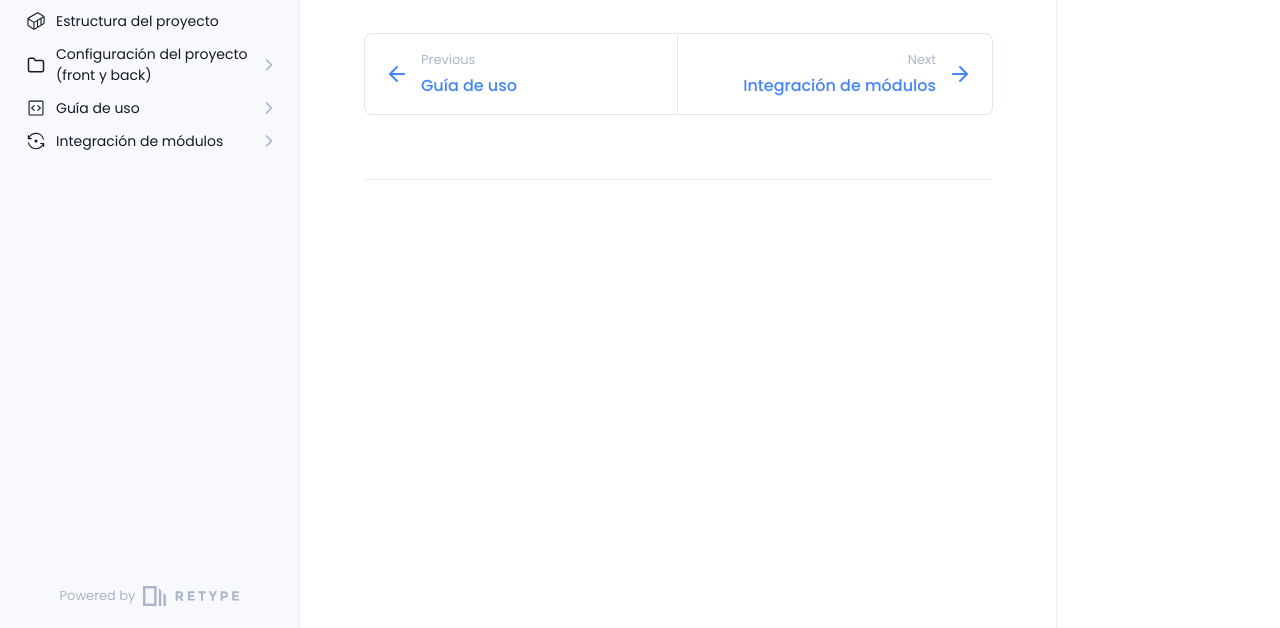
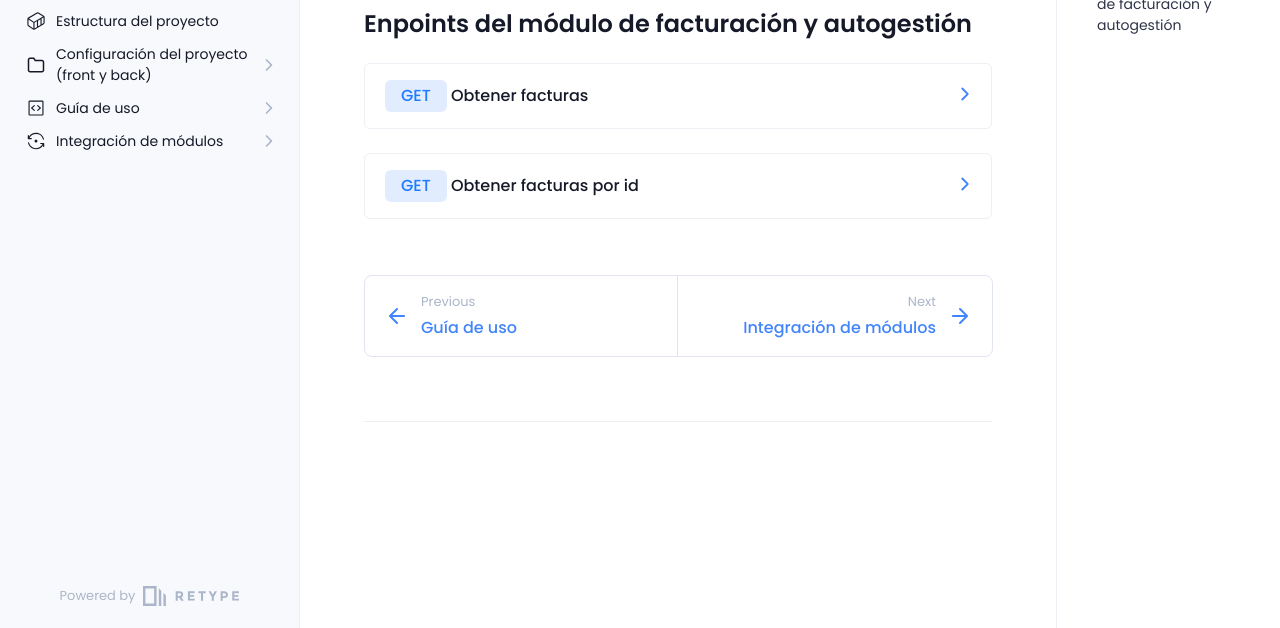
Before and after one commit to LaggerP/facturacion-documentation, a plain HTML site: page guiauso/backend-endpoints/index.html in a window 1280 px wide. Shown: the part 172-800 px from the top of the page. Drawn offline with Linux system fonts and the light colour scheme.

Commit message:
Refreshes Retype-generated documentation.
Process triggered by LaggerP.

```diff
--- a/guiauso/backend-endpoints/index.html
+++ b/guiauso/backend-endpoints/index.html
@@ -9,24 +9,28 @@
     <!-- Primary Meta Tags -->
     <title>Endpoints</title>
     <meta name="title" content="Endpoints">
+    <meta name="description" content="Facturación y Autogestión (F&A)" />
 
     <!-- Open Graph / Facebook -->
     <meta property="og:type" content="website">
     <meta property="og:url" content="https://laggerp.me/facturacion-documentation/guiauso/backend-endpoints/">
     <meta property="og:title" content="Endpoints">
+    <meta property="og:description" content="Facturación y Autogestión (F&A)">
 
     <!-- Twitter -->
     <meta property="twitter:card" content="summary_large_image">
     <meta property="twitter:url" content="https://laggerp.me/facturacion-documentation/guiauso/backend-endpoints/">
     <meta property="twitter:title" content="Endpoints">
+    <meta property="twitter:description" content="Facturación y Autogestión (F&A)">
 
     <script>(function () { var el = document.documentElement, m = localStorage.getItem("/facturacion-documentation/doc_theme"), wm = window.matchMedia; if (m === "dark" || (!m && wm && wm("(prefers-color-scheme: dark)").matches)) { el.classList.add("dark") } else { el.classList.remove("dark") } })();</script>
 
     <link href="/facturacion-documentation/favicon.ico" rel="icon" />
-    <link href="/facturacion-documentation/resources/css/retype.css?v=1.9.685388258001" rel="stylesheet" data-turbo-track="reload" />
+    <link href="/facturacion-documentation/resources/css/retype.css?v=1.9.685837083583" rel="stylesheet" data-turbo-track="reload" />
 
-    <script type="text/javascript" src="/facturacion-documentation/resources/js/config.js?v=1.9.685388258001" defer data-turbo-track="reload"></script>
+    <script type="text/javascript" src="/facturacion-documentation/resources/js/config.js?v=1.9.685837083583" defer data-turbo-track="reload"></script>
     <script type="text/javascript" src="/facturacion-documentation/resources/js/retype.js?v=1.9" defer data-turbo-track="reload"></script>
+    <script id="mermaid-js" type="text/javascript" src="/facturacion-documentation/resources/js/mermaid.js?v=1.9" defer></script>
 </head>
     <body>
         <div id="docs-app" class="relative text-base antialiased text-gray-700 bg-white font-body dark:bg-dark-850 dark:text-dark-300">
@@ -43,7 +47,7 @@
             <div class="flex items-center px-2 md:px-6">
                 <a id="docs-site-logo" href="/facturacion-documentation/" class="flex items-center leading-snug text-xl">
                     <span class="dark:text-white font-semibold line-clamp-1 md:line-clamp-2">Facturación y Autogestión</span>
-                </a><span class="hidden px-2 py-1 ml-4 text-sm font-semibold leading-none text-root-logo-label-text bg-root-logo-label-bg rounded-sm md:inline-block">v1.0.0</span>
+                </a><span class="hidden px-2 py-1 ml-4 text-sm font-semibold leading-none text-root-logo-label-text bg-root-logo-label-bg rounded-sm md:inline-block">v1.0.1</span>
             </div>
 
             <span class="hidden h-8 border-r md:inline-block dark:border-dark-650"></span>
@@ -165,6 +169,74 @@
         <span>Endpoints</span>
     </h1>
 </doc-anchor-target>
+<doc-anchor-target id="enpoints-del-módulo-de-facturación-y-autogestión">
+    <h3>
+        <doc-anchor-trigger class="header-anchor-trigger" to="#enpoints-del-módulo-de-facturación-y-autogestión">#</doc-anchor-trigger>
+        <span>Enpoints del módulo de facturación y autogestión</span>
+    </h3>
+</doc-anchor-target>
+<doc-panel id="badge-size-xl-variant-primary-text-get-obtener-facturas" collapsed>
+    <template #title><span class="no-link inline-flex items-center justify-center font-medium leading-none whitespace-nowrap text-blue-600 bg-blue-100 h-8 px-4 text-base rounded-md">
+    <span>GET</span>
+</span>  Obtener facturas</template>
+<div class="mb-6 overflow-hidden border rounded-md docs-columns dark:border-dark-650" style="grid-template-columns: repeat(2, minmax(0, 1fr));">
+    <div class="flex items-center px-5 py-3 font-medium leading-snug text-gray-900 border-b border-gray-200 dark:border-dark-650 dark:text-white border-r">
+        <span>Módulo implicado</span>
+    </div>
+    <div class="flex items-center px-5 py-3 font-medium leading-snug text-gray-900 border-b border-gray-200 dark:border-dark-650 dark:text-white">
+        <span>Descripción</span>
+    </div>
+    <div class="px-5 py-3 docs-columns-content border-r border-gray-200 dark:border-dark-650">
+<p>Facturación y Autogestión (F&amp;A)</p>
+    </div>
+    <div class="px-5 py-3 docs-columns-content">
+<p>Se buscan todas las facturas pertenecientes a un usuario.</p>
+    </div>
+</div>
+<p><span class="no-link inline-flex items-center justify-center font-medium leading-none whitespace-nowrap text-blue-600 bg-blue-100 h-8 px-4 text-base rounded-md">
+    <span>GET</span>
+</span> <span class="no-link inline-flex items-center justify-center font-medium leading-none whitespace-nowrap text-white bg-gray-700 dark:bg-dark-450 h-8 px-3 text-sm rounded-full">
+    <span>/bills/</span>
+</span></p>
+<div class="overflow-hidden mb-6 py-4 dark:px-5 dark:bg-white rounded-md"><pre class="mermaid w-full">sequenceDiagram
+    F&amp;A-&gt;&gt;BD: GET all bills
+    alt Correct GET
+        BD-&gt;&gt;F&amp;A: {code: 200, data: {...}}
+    else Bad GET
+         BD-&gt;&gt;F&amp;A: {code: 500, data: &quot;ERROR-001&quot;, message: &quot;Error&quot;}
+    end</pre></div>
+</doc-panel>
+<doc-panel id="badge-size-xl-variant-primary-text-get-obtener-facturas-por-id" collapsed>
+    <template #title><span class="no-link inline-flex items-center justify-center font-medium leading-none whitespace-nowrap text-blue-600 bg-blue-100 h-8 px-4 text-base rounded-md">
+    <span>GET</span>
+</span>  Obtener facturas por id</template>
+<div class="mb-6 overflow-hidden border rounded-md docs-columns dark:border-dark-650" style="grid-template-columns: repeat(2, minmax(0, 1fr));">
+    <div class="flex items-center px-5 py-3 font-medium leading-snug text-gray-900 border-b border-gray-200 dark:border-dark-650 dark:text-white border-r">
+        <span>Módulo implicado</span>
+    </div>
+    <div class="flex items-center px-5 py-3 font-medium leading-snug text-gray-900 border-b border-gray-200 dark:border-dark-650 dark:text-white">
+        <span>Descripción</span>
+    </div>
+    <div class="px-5 py-3 docs-columns-content border-r border-gray-200 dark:border-dark-650">
+<p>Facturación y Autogestión (F&amp;A)</p>
+    </div>
+    <div class="px-5 py-3 docs-columns-content">
+<p>Se buscan todas las facturas pertenecientes a un usuario por <strong>:billId</strong></p>
+    </div>
+</div>
+<p><span class="no-link inline-flex items-center justify-center font-medium leading-none whitespace-nowrap text-blue-600 bg-blue-100 h-8 px-4 text-base rounded-md">
+    <span>GET</span>
+</span> <span class="no-link inline-flex items-center justify-center font-medium leading-none whitespace-nowrap text-white bg-gray-700 dark:bg-dark-450 h-8 px-3 text-sm rounded-full">
+    <span>/bills/:billId</span>
+</span></p>
+<div class="overflow-hidden mb-6 py-4 dark:px-5 dark:bg-white rounded-md"><pre class="mermaid w-full">sequenceDiagram
+    F&amp;A-&gt;&gt;BD: GET by :billId
+    alt Correct GET
+        BD-&gt;&gt;F&amp;A: {code: 200, data: {...}}
+    else Bad GET
+         BD-&gt;&gt;F&amp;A: {code: 500, data: &quot;ERROR-001&quot;, message: &quot;Error&quot;}
+    end</pre></div>
+</doc-panel>
 
 
 
@@ -236,6 +308,6 @@
 
         <div id="docs-overlay-target"></div>
 
-        <script>window.__DOCS__ = { "title": "Endpoints", icon: "file", hasPrism: false, hasMermaid: false }</script>
+        <script>window.__DOCS__ = { "title": "Endpoints", icon: "file", hasPrism: false, hasMermaid: true }</script>
     </body>
 </html>
--- a/resources/js/search.json
+++ b/resources/js/search.json
@@ -1 +1 @@
-[[{"l":"Facturación y Autogestión"},{"i":"explicación-inicial","l":"Explicación inicial."},{"i":"realizar-pagos-mensuales","l":"Realizar pagos mensuales."},{"i":"suscribirse-a-nuevos-paquetes","l":"Suscribirse a nuevos paquetes."},{"i":"darse-de-baja-de-paquetes","l":"Darse de baja de paquetes."},{"i":"modificar-una-suscripción","l":"Modificar una suscripción."}],[{"l":"Estructura del proyecto"},{"l":"Tecnologías utilizadas en el proyecto"},{"l":"DER"}],[{"i":"configuración-del-proyecto-front-y-back","l":"Configuración del proyecto (front y back)"}],[{"l":"Front End"}],[{"l":"Back End"}],[{"l":"Guía de uso"}],[{"l":"Endpoints"}],[{"l":"Integración de módulos"}],[{"i":"aplicación-cliente---endpoints-de-integración","l":"Aplicación cliente - endpoints de integración"}],[{"i":"suscripciones---endpoints-de-integración","l":"Suscripciones - endpoints de integración"},{"l":"Diagrama de secuencia"},{"l":"Enpoints de integración"}]]
+[[{"l":"Facturación y Autogestión"},{"i":"explicación-inicial","l":"Explicación inicial."},{"i":"realizar-pagos-mensuales","l":"Realizar pagos mensuales."},{"i":"suscribirse-a-nuevos-paquetes","l":"Suscribirse a nuevos paquetes."},{"i":"darse-de-baja-de-paquetes","l":"Darse de baja de paquetes."},{"i":"modificar-una-suscripción","l":"Modificar una suscripción."}],[{"l":"Estructura del proyecto"},{"l":"Tecnologías utilizadas en el proyecto"},{"l":"DER"}],[{"i":"configuración-del-proyecto-front-y-back","l":"Configuración del proyecto (front y back)"}],[{"l":"Front End"}],[{"l":"Back End"}],[{"l":"Guía de uso"}],[{"l":"Endpoints"},{"l":"Enpoints del módulo de facturación y autogestión"}],[{"l":"Integración de módulos"}],[{"i":"aplicación-cliente---endpoints-de-integración","l":"Aplicación cliente - endpoints de integración"}],[{"i":"suscripciones---endpoints-de-integración","l":"Suscripciones - endpoints de integración"},{"l":"Diagrama de secuencia"},{"l":"Enpoints de integración"}]]
```
Also changed, not shown: 404.html (+3 -3 lines), estructura/index.html (+3 -3 lines), guiainstalacion/back/index.html (+3 -3 lines), guiainstalacion/front/index.html (+3 -3 lines), guiainstalacion/index.html (+3 -3 lines), guiauso/index.html (+3 -3 lines), index.html (+3 -3 lines), integracion/clientes/index.html (+3 -3 lines), integracion/index.html (+3 -3 lines), integracion/suscripciones/index.html (+4 -4 lines), resources/js/config.js, 1 other file.
